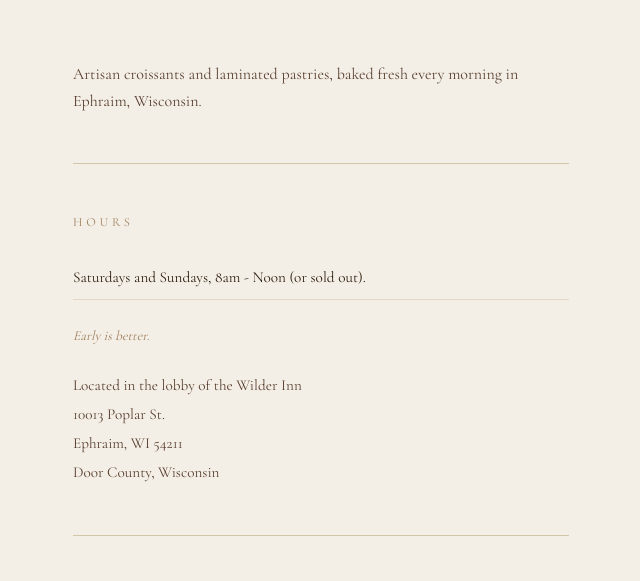
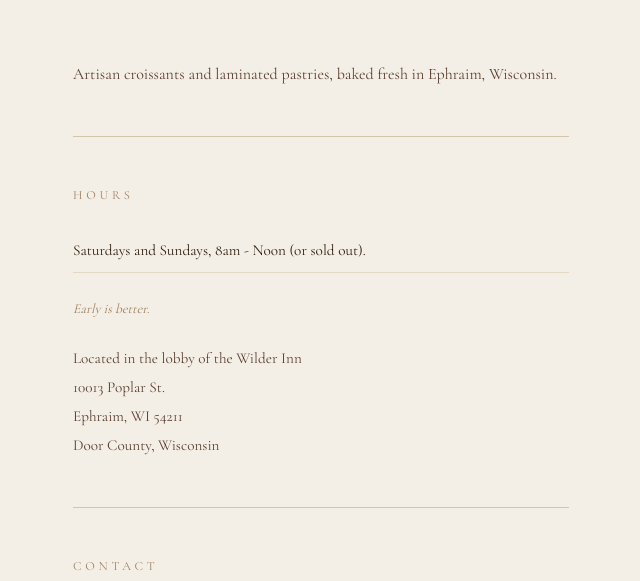
Before and after one commit to njgheorghita/eagle_website, a plain HTML site: page index.html in a window 1280 px wide. Shown: the part 151-732 px from the top of the page, without its empty margins (319-959 px from the left). Drawn offline with nearby package versions, Linux system fonts and the light colour scheme; a web font is replaced by a local one.

Commit message:
update text

```diff
--- a/index.html
+++ b/index.html
@@ -127,7 +127,7 @@
     <p class="sub">Ephraim, Door County</p>
   </header>
 
-  <p>Artisan croissants and laminated pastries, baked fresh every morning in Ephraim, Wisconsin.</p>
+  <p>Artisan croissants and laminated pastries, baked fresh in Ephraim, Wisconsin.</p>
 
   <hr>
 
```
